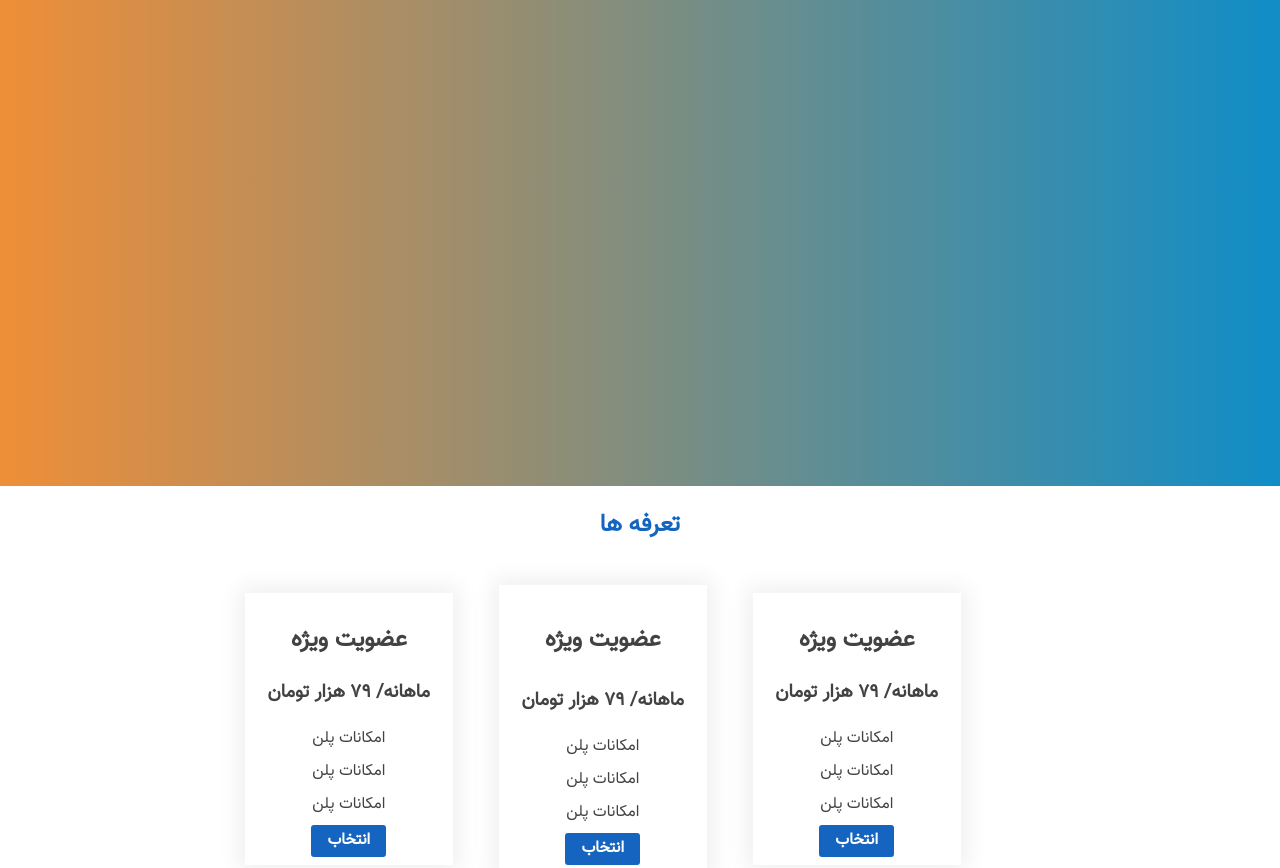
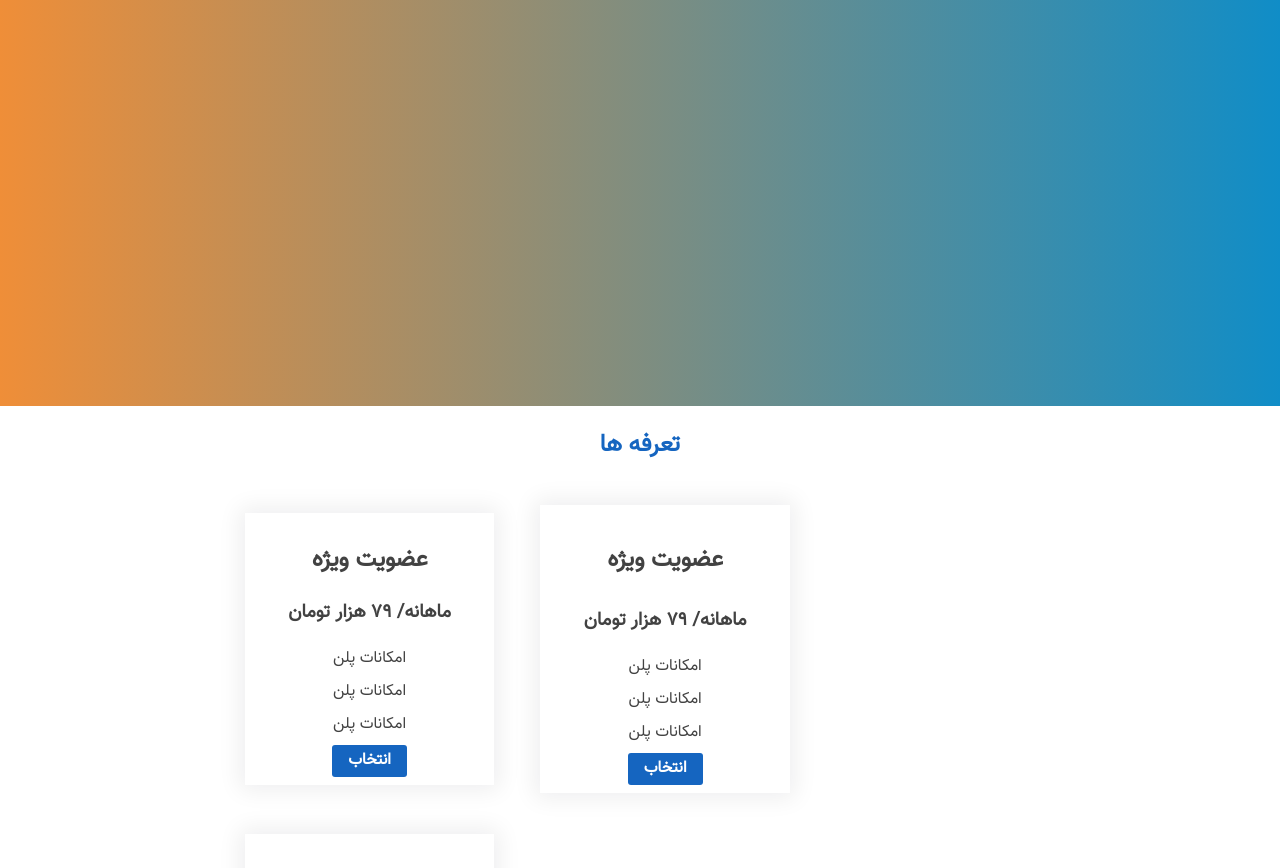
Before and after one commit to alirezamohamadiam/bulid-web-site, a plain HTML site: page main.html in a window 1280 px wide. Shown: the part 74-942 px from the top of the page. Drawn offline with Linux system fonts and the light colour scheme.

Commit message:
responsive-design done

```diff
--- a/main.css
+++ b/main.css
@@ -1,6 +1,8 @@
-
+* {
+    box-sizing: border-box;
+}
 #overview{
-    height: 70vh;
+    height: 60vh;
     width: 100vw;
     background: linear-gradient(to right, #ef8e38, #108dc7);
     /*  background-image: url(./image/bg-image.jpg);*/
@@ -14,25 +16,31 @@
     /*background-attachment: fixed;*/
 
 }
+@media (min-width: 40rem) {
+    #overview {
+        height: 60vh;
+    }
+
+}
 .section-title {
     color:#1565c0;
     text-align: center;
+}
+.plan {
+    width:100%;
+    padding: 0.5rem;
+    margin: 1.3rem ;
+    text-align: center;
+    color: #424242;
+    box-shadow:0 0 1.4rem 0.3rem rgba(0 , 0 ,34 ,0.07) ;
 }
 .plan__list {
     width: 65%;
     margin: auto;
 
 }
-.plan {
-    width:25%;
-    padding: 0.5rem;
-    margin: 1.3rem ;
-    display: inline-block;
-    vertical-align: middle;
-    text-align: center;
-    color: #424242;
-    box-shadow:0 0 1.4rem 0.3rem rgba(0 , 0 ,34 ,0.07) ;
-}
+
+
 .plan__highlighted {
     background: #e3f2fd;
     color: #1565c0;
@@ -58,6 +66,14 @@ background: #1565c0;
     border-radius: 3px;
     font-weight: bold;
 }
+@media (min-width: 40rem) {
+    .plan {
+        display: inline-block;
+        width: 30%;
+        vertical-align: middle;
+        min-width: 12rem;
+    }
+}
 #features {
     background: white;
     margin-top: 4.8rem;
@@ -73,10 +89,7 @@ background: #1565c0;
     text-align: center;
 
 }
-.features__list--element {
-    display: inline-block;
-    width: 27%;
-}
+
 .features__description {
     text-align: center;
     font-weight: bold;
@@ -91,6 +104,13 @@ background: #1565c0;
     margin: auto;
 
 }
+@media (min-width: 40rem) {
+    .features__list--element {
+        display: inline-block;
+        width: 27%;
+    }
+    }
+
 .modal {
     position: fixed;
     display: none;
--- a/main.html
+++ b/main.html
@@ -1,7 +1,10 @@
 <!DOCTYPE html>
+<html lang="en">
 <head>
+
     <link rel="stylesheet" href="./main.css">
     <link rel="stylesheet" href="./styles/shared.css">
+    <meta name="viewport" content="width=device-width, initial-scale=1.0">
     <meta charset="UTF-8">
     <title>Web app</title>
 
@@ -72,7 +75,7 @@
                 </div>
             </article>
 
-            <article class="plan plan__highligted">
+            <article class="plan , plan__highligted">
                 <h2 class="plan__title plan__title__highlighted">
                     عضویت ویژه
                 </h2>
```
Also changed, not shown: pages/customer/customers.css (+21 -6 lines), pages/customer/index.html (+0 -2 lines).
